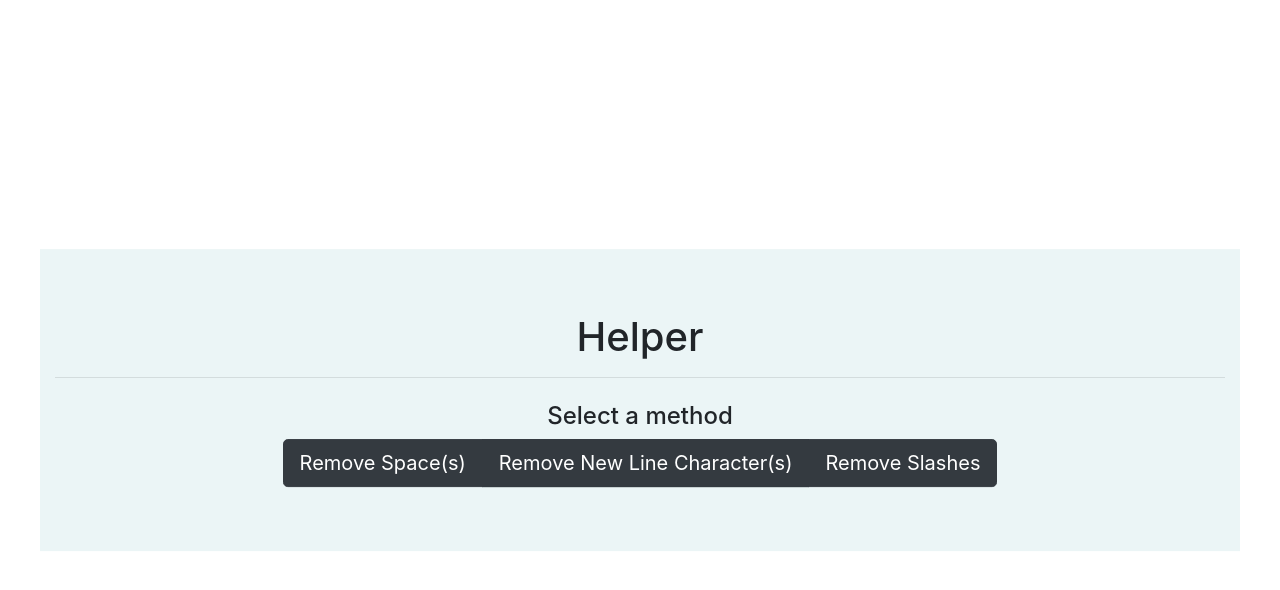
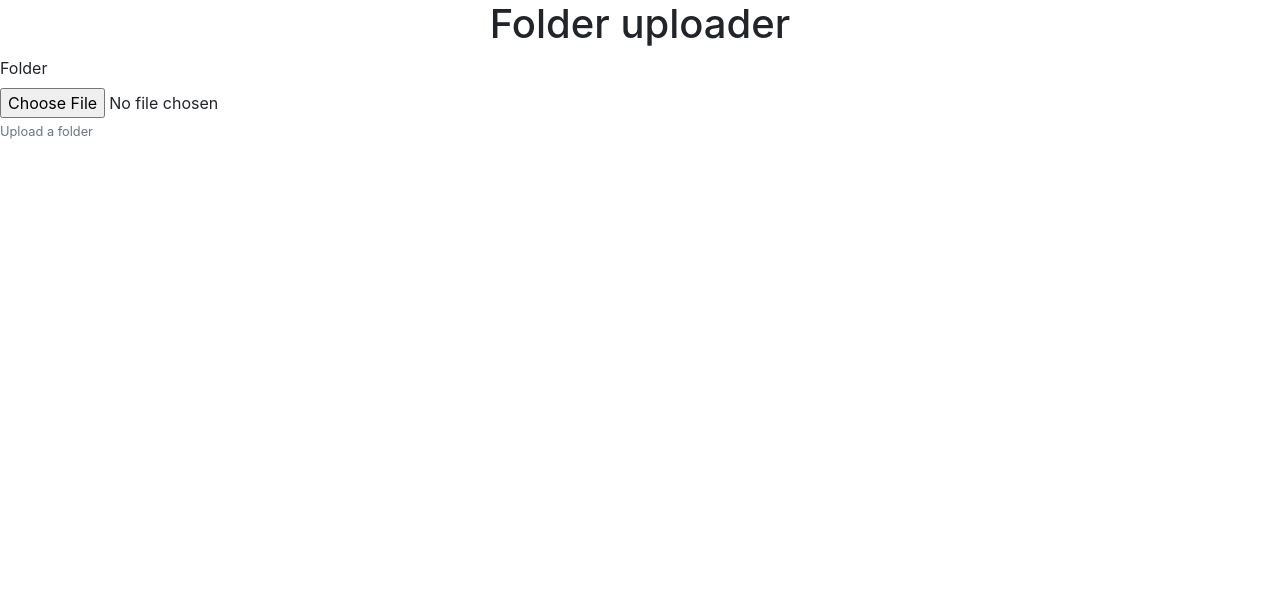
Before and after one commit to MarleeG/WorkHelper, a React (Create React App) app: page /test in a window 1280 px wide. Before the commit this address led to /. Shown: the top 590 px of the page. Built offline with nearby package versions, Linux system fonts and the light colour scheme; some icons are missing.

Commit message:
upload option now visible in the UI. Still not full functional

```diff
--- a/src/App.js
+++ b/src/App.js
@@ -1,7 +1,13 @@
-import React from 'react';
-import { BrowserRouter as Router, Route, Redirect, Switch } from 'react-router-dom';
-import './App.css';
-import Methods from './method/pages/methods';
+import React from "react";
+import {
+  BrowserRouter as Router,
+  Route,
+  Redirect,
+  Switch
+} from "react-router-dom";
+import "./App.css";
+import Methods from "./method/pages/methods";
+import Testing from "./method/pages/Testing";
 
 const App = () => {
   return (
@@ -9,15 +15,17 @@ const App = () => {
       <Router>
         <Switch>
           <Route path="/" exact>
-            <Methods/>
+            <Methods />
           </Route>
 
-
+          <Route path="/test" exact>
+            <Testing />
+          </Route>
           <Redirect to="/" />
         </Switch>
       </Router>
     </main>
   );
-}
+};
 
 export default App;
--- a/src/method/components/base.js
+++ b/src/method/components/base.js
@@ -90,6 +90,26 @@ const Base = props => {
     showTextAreaHandler(true);
   }
 
+  function handleFolderUpload(event) {
+    let output = document.getElementById("listing");
+    let files = event.target.files;
+
+    // console.log(files);
+    // console.log(typeof(files));
+    // files = files.filter(fle => fle.name[0] !== ".");
+    // console.log(files.name);
+
+    for (let i = 0; i < files.length; i++) {
+      let item = document.createElement("li");
+      if (files[i].name[0] !== ".") {
+        // item.innerHTML = files[i].webkitRelativePath;
+        item.innerHTML = files[i].name;
+        console.log(files[i]);
+        output.appendChild(item);
+      }
+    }
+  }
+
   return (
     <Fragment>
       <div className="base-parent">
@@ -126,7 +146,7 @@ const Base = props => {
           {showUploadButton && (
             <Row className="mt-5">
               <Col lg={12}>
-                <UploadButton />
+                <UploadButton handleFolderUpload={handleFolderUpload} />
               </Col>
             </Row>
           )}
--- /dev/null
+++ b/src/method/pages/Testing.js
@@ -0,0 +1,33 @@
+import React, { Fragment } from "react";
+import { Form } from "react-bootstrap";
+
+const Testing = props => {
+  return (
+    <Fragment>
+      {/* <input
+    type="file"
+    webkitdirectory="true"
+    mozdirectory="true"
+    directory="true"
+  /> */}
+      <div className="mx-auto justify-content-center">
+        <h1 className="text-center">Folder uploader</h1>
+
+        <Form>
+          <Form.Group controlId="formFolderUpload">
+            <Form.Label>Folder</Form.Label>
+            <Form.Control
+              type="file"
+              webkitdirectory="true"
+              mozdirectory="true"
+              directory="true"
+            />
+            <Form.Text className="text-muted">Upload a folder</Form.Text>
+          </Form.Group>
+        </Form>
+      </div>
+    </Fragment>
+  );
+};
+
+export default Testing;
--- /dev/null
+++ b/src/shared/components/UIElement/UploadButton.css
@@ -0,0 +1,10 @@
+.upload-button-container{
+    border: 2px solid #343a40;
+    border-radius: 5px;
+    width: 55%;
+
+}
+
+li{
+    list-style: none;
+}
--- /dev/null
+++ b/src/shared/components/UIElement/UploadButton.js
@@ -0,0 +1,50 @@
+import React, { Fragment } from "react";
+import { Button, Form, Container, Row, Col } from "react-bootstrap";
+
+import "./UploadButton.css";
+
+const UploadButton = props => {
+  return (
+    <Fragment>
+      <div className="mt-5 upload-button-container mx-auto d-flex justify-content-center">
+        {/* <Button variant="dark" size="lg">
+          Upload Folder{"  "}
+          <i className="folder outline icon"></i>
+        </Button> */}
+
+        {/* <input type="file" webkitdirectory="true" mozdirectory="true" directory="true" /> */}
+
+        {/* Testing Webkit */}
+        <Form
+          style={{ width: "50%" }}
+          className="d-flex justify-content-center"
+        >
+          <Form.Group controlId="formFolderUpload">
+            <Form.Label>Folder</Form.Label>
+            <Form.Control
+              type="file"
+              webkitdirectory="true"
+              mozdirectory="true"
+              directory="true"
+              // multiple={false}
+              onChange={e => props.handleFolderUpload(e)}
+            />
+            <Form.Text className="text-muted">Upload a folder</Form.Text>
+          </Form.Group>
+        </Form>
+      </div>
+
+      <hr />
+      <Container className="my-3">
+        <Row className="Row">
+          <Col>
+            <h3>This is my UL</h3>
+            <ul id="listing"></ul>
+          </Col>
+        </Row>
+      </Container>
+    </Fragment>
+  );
+};
+
+export default UploadButton;
```
Lines whose indentation alone changed are shown as unchanged.
